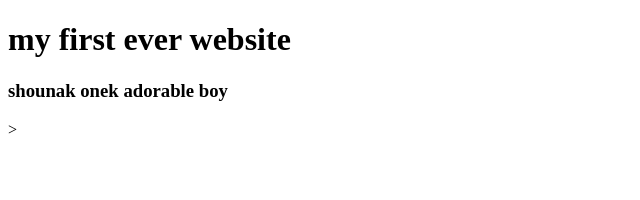
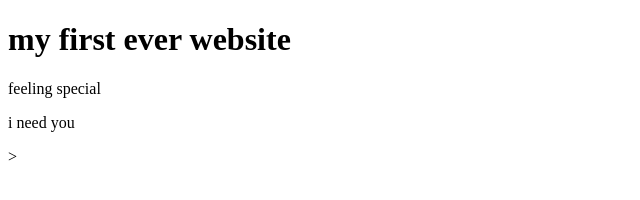
Before and after one commit to ncshapla/my-web, a plain HTML site: page index.html in a window 1280 px wide. Shown: the whole page, without its empty margins (0-640 px from the left). Drawn offline with Linux system fonts and the light colour scheme.

Commit message:
love me more

```diff
--- a/index.html
+++ b/index.html
@@ -9,5 +9,6 @@
 
 <body>
     <h1>my first ever website</h1>
-    <h3>shounak onek adorable boy</h3>
+  <p>feeling special</p>
+  <p>i need you</p>
 </body>>
```
